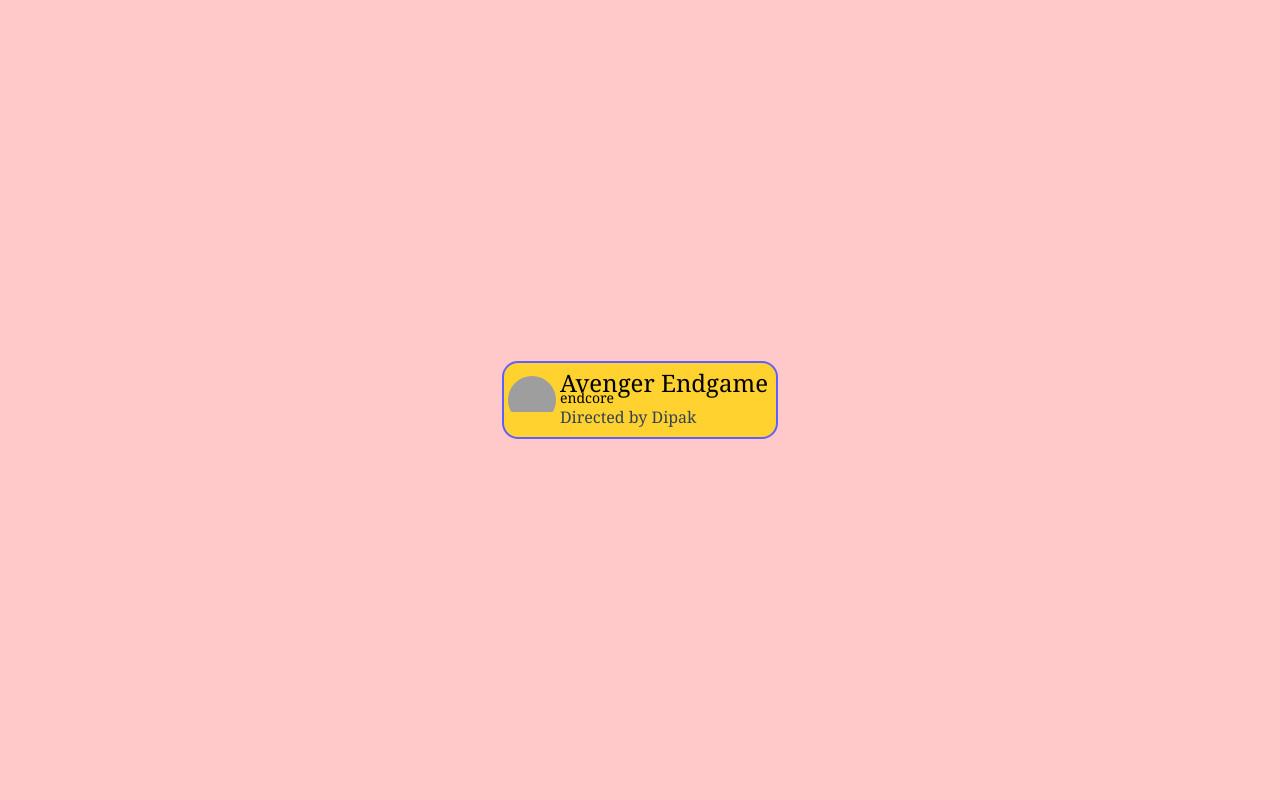
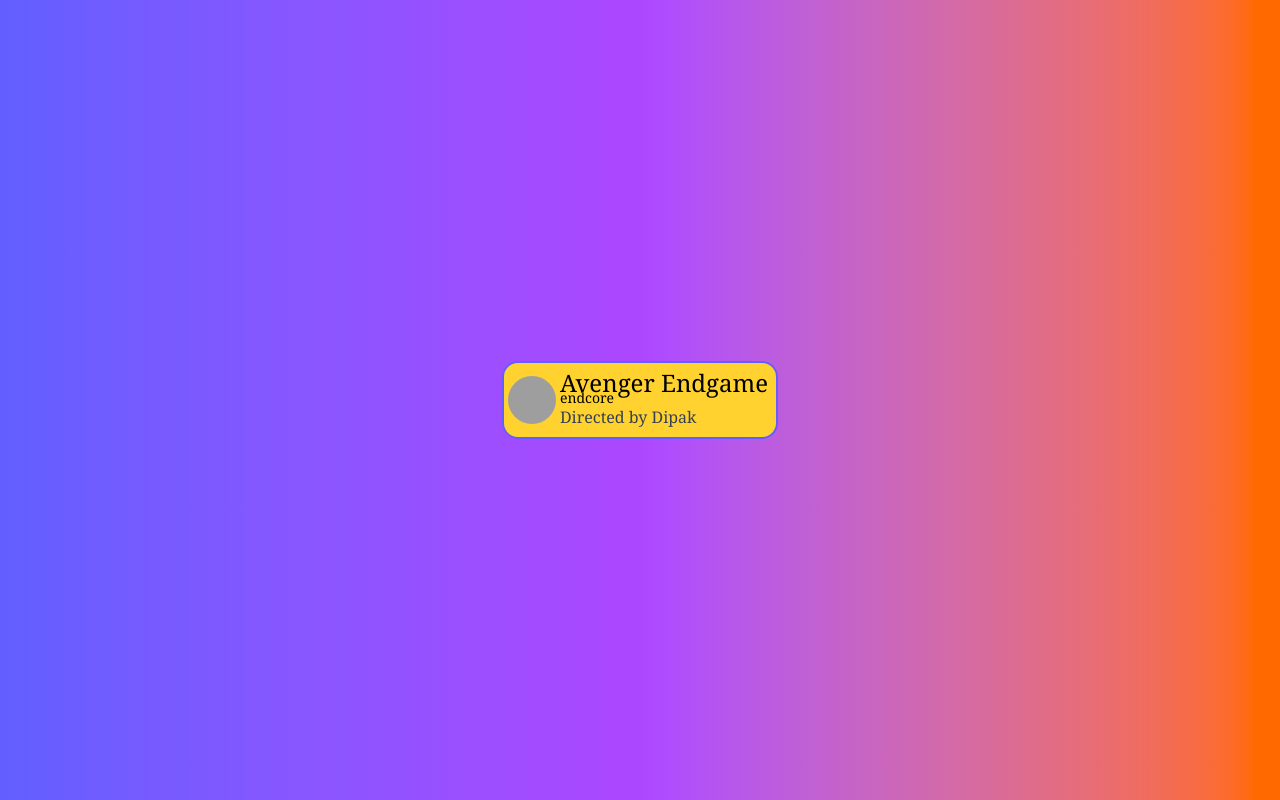
Before and after one commit to dipak-4321/tailwind-first-practice, a website: page index.html in a window 1280 px wide. Drawn offline with Linux system fonts and the light colour scheme; grey boxes are pictures that could not be loaded.

Commit message:
fixing some code has been done

```diff
--- a/index.html
+++ b/index.html
@@ -7,11 +7,11 @@
     <title>Document</title>
 </head>
 <body>
-    <div class="h-dvh font-serif bg-red-200 flex justify-center items-center ">
+    <div class="h-dvh font-serif bg-gradient-to-r from-indigo-500 via-purple-500 to-orange-500  w-full flex justify-center items-center ">
         <div class="flex bg-amber-300 border-2 border-indigo-500 p-1 rounded-2xl hover:border-green-600 hover:bg-fuchsia-500 ">
              <div class="flex justify-center items-center">
                 <div class="h-12 w-12 rounded-full overflow-hidden ">
-                    <img h-full w-full src="https://encrypted-tbn0.gstatic.com/images?q=tbn:ANd9GcQZHgaiUIiDc54ILs1BlT60ClQH9bnaURgk7eBwdSDbTg&s=10" alt="">
+                    <img class = " h-full w-full " src="https://encrypted-tbn0.gstatic.com/images?q=tbn:ANd9GcQZHgaiUIiDc54ILs1BlT60ClQH9bnaURgk7eBwdSDbTg&s=10" alt="">
                 </div>
             </div>
 
```
Also changed, not shown: output.css.
